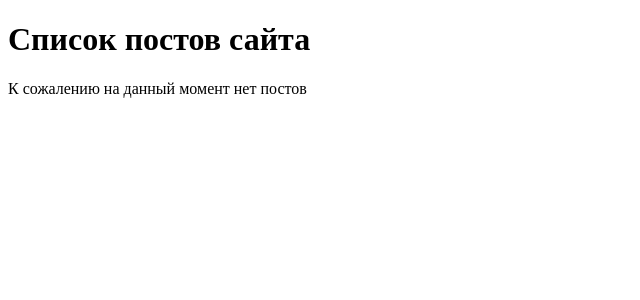
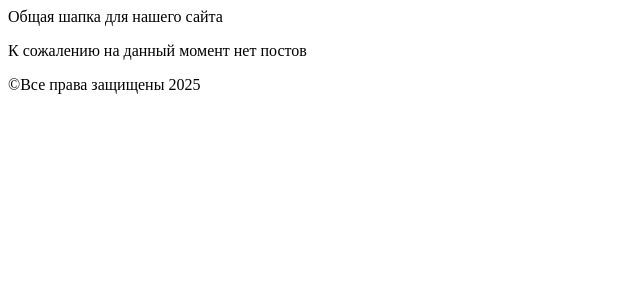
Before and after one commit to Cheryomushnikoff/django, a Django app: page /posts/ in a window 1280 px wide. Shown: the top 300 px of the page, without its empty margins (0-640 px from the left). Run offline with Django 5.2, Linux system fonts and the light colour scheme; data that the repository does not hold is empty.

Commit message:
- Создал шаблон - Создал наследование для списка и деталей постов

```diff
--- a/blog/templates/blog/post_list.html
+++ b/blog/templates/blog/post_list.html
@@ -1,20 +1,8 @@
-<!doctype html>
-<html lang="en">
-<head>
-    <meta charset="UTF-8">
-    <meta name="viewport"
-          content="width=device-width, user-scalable=no, initial-scale=1.0, maximum-scale=1.0, minimum-scale=1.0">
-    <meta http-equiv="X-UA-Compatible" content="ie=edge">
-    <title>Cписок постов</title>
-    <link rel="preconnect" href="https://fonts.googleapis.com">
-    <link rel="preconnect" href="https://fonts.gstatic.com" crossorigin>
-    <link href="https://fonts.googleapis.com/css2?family=Roboto:ital,wght@0,100..900;1,100..900&display=swap" rel="stylesheet">
+{% extends  'base.html'%}
 
-</head>
-<body>
-
-    <h1>Cписок постов сайта</h1>
-    {% if posts %}
+{% block title %}Список постов{% endblock title %}
+{% block content %}
+	{% if posts %}
         {% for post in posts %}
             <div class="post-container" style="border: 1px solid black; padding: 10px; border-radius: 5px; margin-bottom: 10px; width: 300px">
                 <h2>Заголовок поста:<a href="{% url 'post_detail' post.id %}">{{ post.title }}</a></h2>
@@ -25,5 +13,4 @@
     {% else %}
         <p>К сожалению на данный момент нет постов</p>
     {% endif %}
-</body>
-</html>
+{% endblock content %}
--- a/config/settings.py
+++ b/config/settings.py
@@ -55,7 +55,7 @@ ROOT_URLCONF = 'config.urls'
 TEMPLATES = [
     {
         'BACKEND': 'django.template.backends.django.DjangoTemplates',
-        'DIRS': [],
+        'DIRS': ['templates/'],
         'APP_DIRS': True,
         'OPTIONS': {
             'context_processors': [
--- /dev/null
+++ b/templates/base.html
@@ -0,0 +1,13 @@
+<!DOCTYPE html>
+<html lang="en">
+<head>
+    <meta charset="UTF-8">
+    <meta name="viewport" content="width=device-width, initial-scale=1.0">
+    <title>{% block title %}{% endblock title %}</title>
+</head>
+<body>
+    <header>Общая шапка для нашего сайта</header>
+    <main>{% block content %}{% endblock content %}</main>
+    <footer>&copy;Все права защищены 2025</footer>
+</body>
+</html>
```
Also changed, not shown: blog/templates/blog/post_detail.html (+6 -12 lines), blog/admin.py (line endings or trailing spaces).
